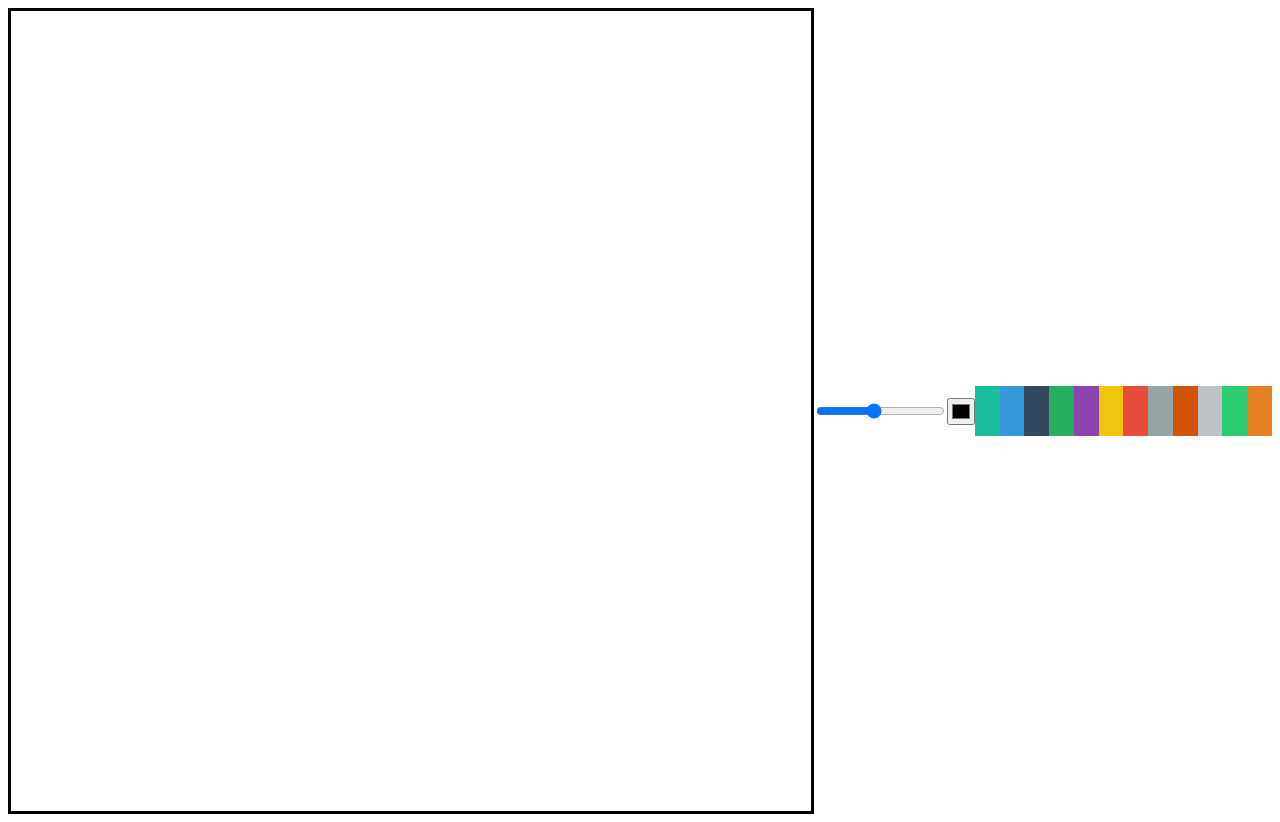
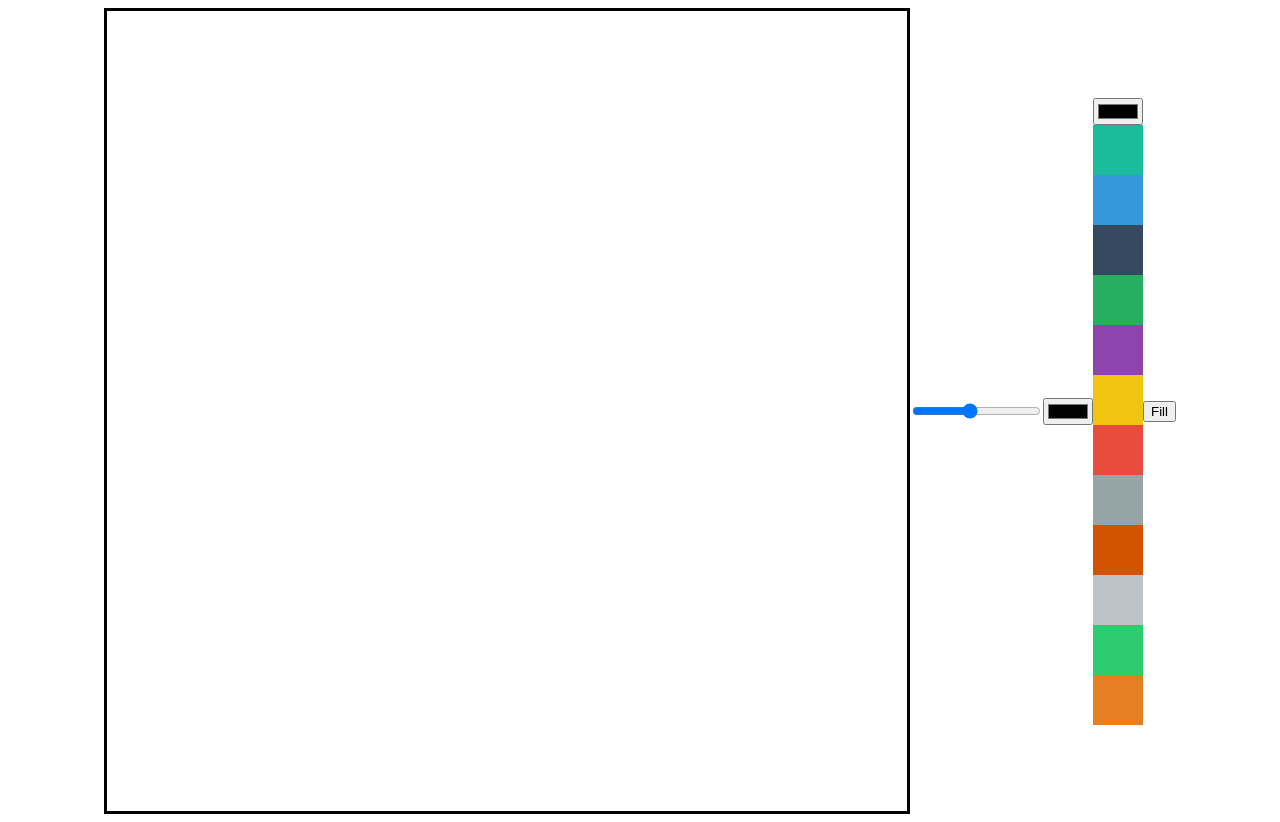
Before and after one commit to joshyeom/JS_CANVAS_____08-01, a plain HTML site: page index.html in a window 1280 px wide. Drawn offline with Linux system fonts and the light colour scheme.

Commit message:
08/02__Canvas__Fill

```diff
--- a/app.js
+++ b/app.js
@@ -7,10 +7,12 @@ const color = document.getElementById("color");
 const lineWidth = document.getElementById("line-width");
 const canvas = document.querySelector("canvas");
 const ctx = canvas.getContext("2d");
+const modeBtn = document.getElementById("mode-btn");
 canvas.width = 800;
 canvas.height = 800;
 ctx.lineWidth = lineWidth.value;
 let isPainting = false;
+let isFilling = false;
 
 function onMove(event) {
   if (isPainting) {
@@ -42,11 +44,26 @@ function onColorClick(event) {
   color.value = colorValue;
 }
 
+function onModeClick() {
+  if (isFilling) {
+    isFilling = false;
+    modeBtn.innerText = "Fill";
+  } else {
+    isFilling = true;
+    modeBtn.innerText = "Draw";
+  }
+}
+
+function onCanvasClick() {
+  if (isFilling) {
+    ctx.fillRect(0, 0, 800, 800);
+  }
+}
 canvas.addEventListener("mousemove", onMove);
 canvas.addEventListener("mousedown", startPainting);
 canvas.addEventListener("mouseup", cancelPainting);
-
+canvas.addEventListener("click", onCanvasClick);
 lineWidth.addEventListener("change", onLineWidthChange); //change >> range의 값을 감지
 color.addEventListener("change", onColorChange);
-
+modeBtn.addEventListener("click", onModeClick);
 colorOptions.forEach((color) => color.addEventListener("click", onColorClick));
--- a/index.html
+++ b/index.html
@@ -15,54 +15,70 @@
     <input id="line-width" type="range" min="1" max="10"
     value="5" step="0.1" />
     <input type="color" id="color" />
-    <div class="color-option"
-    style="background-color:#1abc9c"
-    data-color="#1abc9c">
-    </div>
-    <div class="color-option"
-    style="background-color:#3498db"
-    data-color="#3498db">
-    </div>
-    <div class="color-option"
-    style="background-color:#34495e"
-    data-color="#34495e">
-    </div>
-    <div class="color-option"
-    style="background-color:#27ae60"
-    data-color="#27ae60">
-    </div>
-    <div class="color-option"
-    style="background-color:#8e44ad"
-    data-color="#8e44ad">
-    </div>
-    <div class="color-option"
-    style="background-color:#f1c40f"
-    data-color="#f1c40f">
-    </div>
-    <div class="color-option"
-    style="background-color:#e74c3c"
-    data-color="#e74c3c">
-    </div>
-    <div class="color-option"
-    style="background-color:#95a5a6"
-    data-color="#95a5a6">
-    </div>
-    <div class="color-option"
-    style="background-color:#d35400"
-    data-color="#d35400">
-    </div>
-    <div class="color-option"
-    style="background-color:#bdc3c7"
-    data-color="#bdc3c7">
-    </div>
-    <div class="color-option"
-    style="background-color:#2ecc71"
-    data-color="#2ecc71">
-    </div>
-    <div class="color-option"
-    style="background-color:#e67e22"
-    data-color="#e67e22">
-    </div>
+    <div>
+        <input type="color" id="color" />
+        <div
+          class="color-option"
+          style="background-color: #1abc9c"
+          data-color="#1abc9c"
+        ></div>
+        <div
+          class="color-option"
+          style="background-color: #3498db"
+          data-color="#3498db"
+        ></div>
+        <div
+          class="color-option"
+          style="background-color: #34495e"
+          data-color="#34495e"
+        ></div>
+        <div
+          class="color-option"
+          style="background-color: #27ae60"
+          data-color="#27ae60"
+        ></div>
+        <div
+          class="color-option"
+          style="background-color: #8e44ad"
+          data-color="#8e44ad"
+        ></div>
+        <div
+          class="color-option"
+          style="background-color: #f1c40f"
+          data-color="#f1c40f"
+        ></div>
+        <div
+          class="color-option"
+          style="background-color: #e74c3c"
+          data-color="#e74c3c"
+        ></div>
+        <div
+          class="color-option"
+          style="background-color: #95a5a6"
+          data-color="#95a5a6"
+        ></div>
+        <div
+          class="color-option"
+          style="background-color: #d35400"
+          data-color="#d35400"
+        ></div>
+        <div
+          class="color-option"
+          style="background-color: #bdc3c7"
+          data-color="#bdc3c7"
+        ></div>
+        <div
+          class="color-option"
+          style="background-color: #2ecc71"
+          data-color="#2ecc71"
+        ></div>
+        <div
+          class="color-option"
+          style="background-color: #e67e22"
+          data-color="#e67e22"
+        ></div>
+      </div>
+      <button id="mode-btn">Fill</button>
     <script src="app.js"></script>
 </body>
 </html>
```
